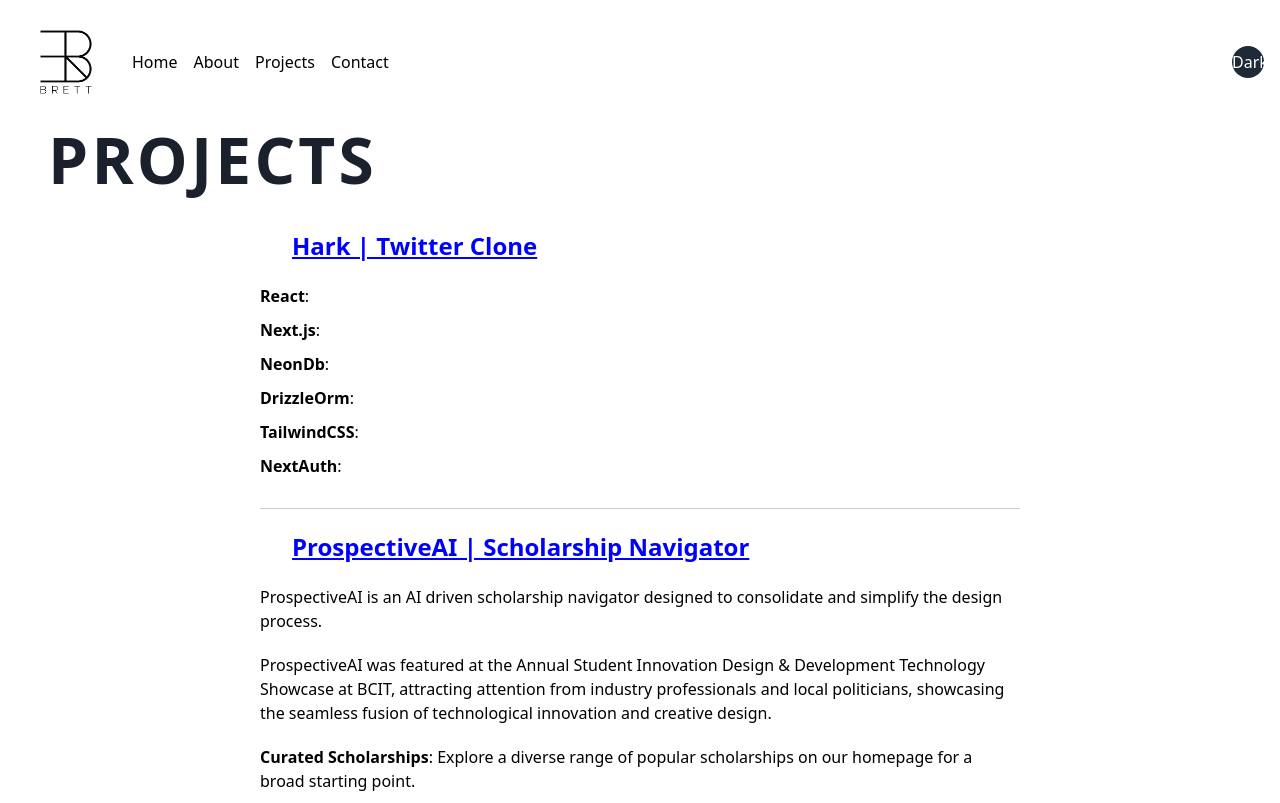
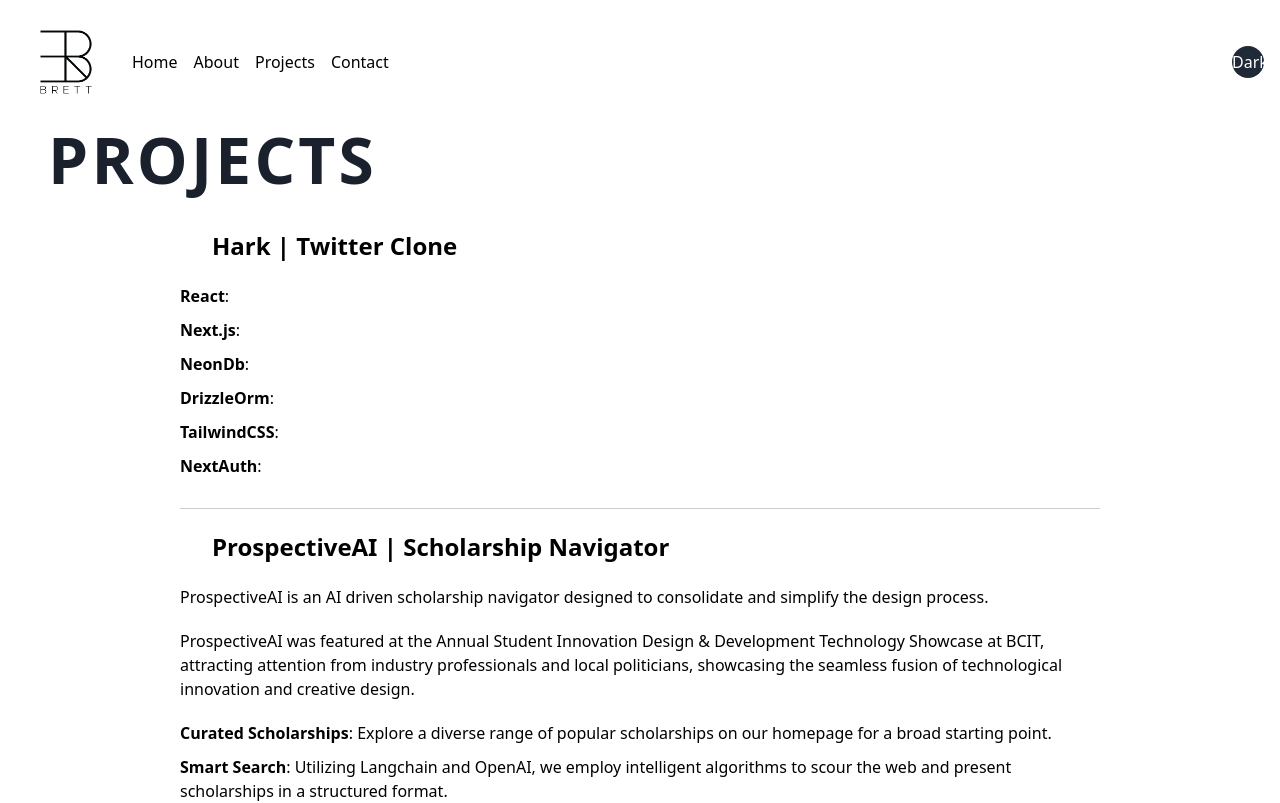
Before and after one commit to breadscorner/Portfolio, a Next.js app: page /projects in a window 1280 px wide. Shown: the top 803 px of the page. Built offline with nearby package versions, Linux system fonts and the light colour scheme.

Commit message:
add styling for title to link to project

```diff
--- a/src/app/globals.css
+++ b/src/app/globals.css
@@ -67,7 +67,7 @@ h2 {
 
 /* Projects Page */
 .projects-container {
-  max-width: 800px;
+  max-width: 75vw;
   margin: auto;
   padding: 20px;
 }
@@ -81,8 +81,12 @@ h2 {
 .project-title {
   font-size: 24px;
   margin-bottom: 20px;
-  color: blue;
-  text-decoration: underline;
+  transition: font-size 0.3s ease;
+}
+
+.project-title:hover {
+  font-size: 28px;
+  color:darkblue
 }
 
 .project-description,
```
